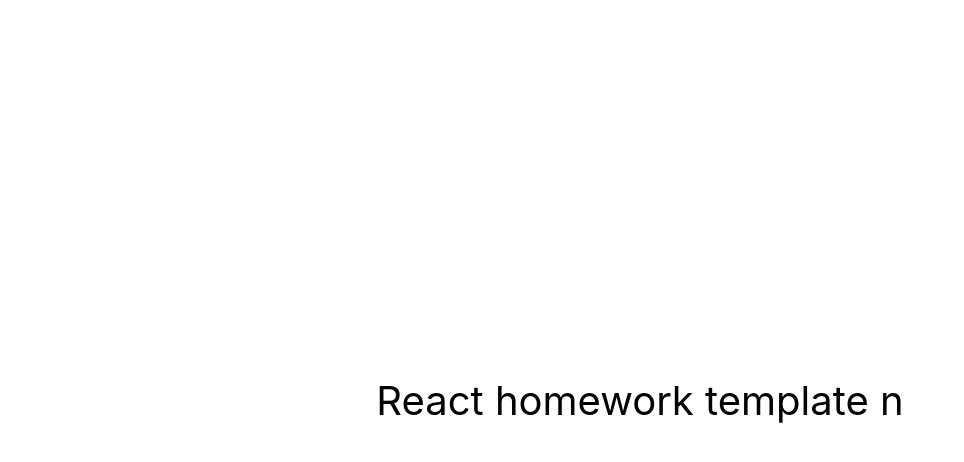
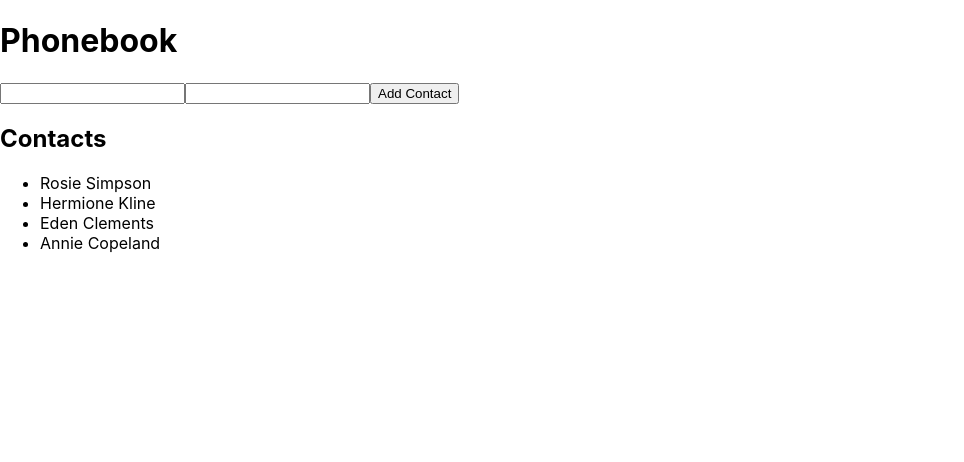
Before and after one commit to silvia80569/goit-react-hw-02-phonebook, a React (Create React App) app: page / in a window 1280 px wide. Shown: the top 462 px of the page, without its empty margins (0-964 px from the left). Built offline with nearby package versions, Linux system fonts and the light colour scheme.

Commit message:
Add components

```diff
--- a/package.json
+++ b/package.json
@@ -7,6 +7,7 @@
     "@testing-library/jest-dom": "^5.16.3",
     "@testing-library/react": "^12.1.4",
     "@testing-library/user-event": "^13.5.0",
+    "nanoid": "^5.0.7",
     "react": "^18.1.0",
     "react-dom": "^18.1.0",
     "react-scripts": "5.0.1",
--- a/src/components/App.jsx
+++ b/src/components/App.jsx
@@ -1,16 +1,72 @@
-export const App = () => {
-  return (
-    <div
-      style={{
-        height: '100vh',
-        display: 'flex',
-        justifyContent: 'center',
-        alignItems: 'center',
-        fontSize: 40,
-        color: '#010101'
-      }}
-    >
-      React homework template n
-    </div>
-  );
-};
+import React, { Component } from 'react';
+import { nanoid } from 'nanoid';
+
+class App extends Component {
+  state = {
+    contacts: [
+      { id: 'id-1', name: 'Rosie Simpson', number: '459-12-56' },
+      { id: 'id-2', name: 'Hermione Kline', number: '443-89-12' },
+      { id: 'id-3', name: 'Eden Clements', number: '645-17-79' },
+      { id: 'id-4', name: 'Annie Copeland', number: '227-91-26' },
+    ],
+    filter: '',
+    name: '',
+    number: '',
+  };
+
+  handleChange = event => {
+    this.setState({ [event.target.name]: event.target.value });
+  };
+
+  handleSubmit = event => {
+    event.preventDefault();
+    const { name } = this.state;
+    const newContact = {
+      id: nanoid(),
+      name,
+    };
+
+    this.setState(prevState => ({
+      contacts: [...prevState.contacts, newContact],
+      name: '',
+    }));
+  };
+  render() {
+    return (
+      <div>
+        <h1>Phonebook</h1>
+        <form onSubmit={this.handleSubmit}>
+          <input
+            type="text"
+            name="name"
+            pattern="^[a-zA-Z]+(([' -][a-zA-Z ])?[a-zA-Z]*)*$"
+            title="Name may contain only letters, apostrophe, dash and spaces. For example Adrian, Jacob Mercer, Charles de Batz de Castelmore d'Artagnan"
+            required
+            value={this.state.name}
+            onChange={this.handleChange}
+          />
+
+          <input
+            type="tel"
+            name="number"
+            pattern="\+?\d{1,4}?[-.\s]?\(?\d{1,3}?\)?[-.\s]?\d{1,4}[-.\s]?\d{1,4}[-.\s]?\d{1,9}"
+            title="Phone number must be digits and can contain spaces, dashes, parentheses and can start with +"
+            required
+            value={this.state.number}
+            onChange={this.handleChange}
+          />
+
+          <button type="submit">Add Contact</button>
+        </form>
+        <h2>Contacts</h2>
+        <ul>
+          {this.state.contacts.map(contact => (
+            <li key={contact.id}>{contact.name}</li>
+          ))}
+        </ul>
+      </div>
+    );
+  }
+}
+
+export default App;
--- a/src/index.js
+++ b/src/index.js
@@ -1,6 +1,6 @@
 import React from 'react';
 import ReactDOM from 'react-dom/client';
-import { App } from 'components/App';
+import App from 'components/App';
 import './index.css';
 
 ReactDOM.createRoot(document.getElementById('root')).render(
```
Also changed, not shown: 1 other file (tests, documents, lock files or other folders).
